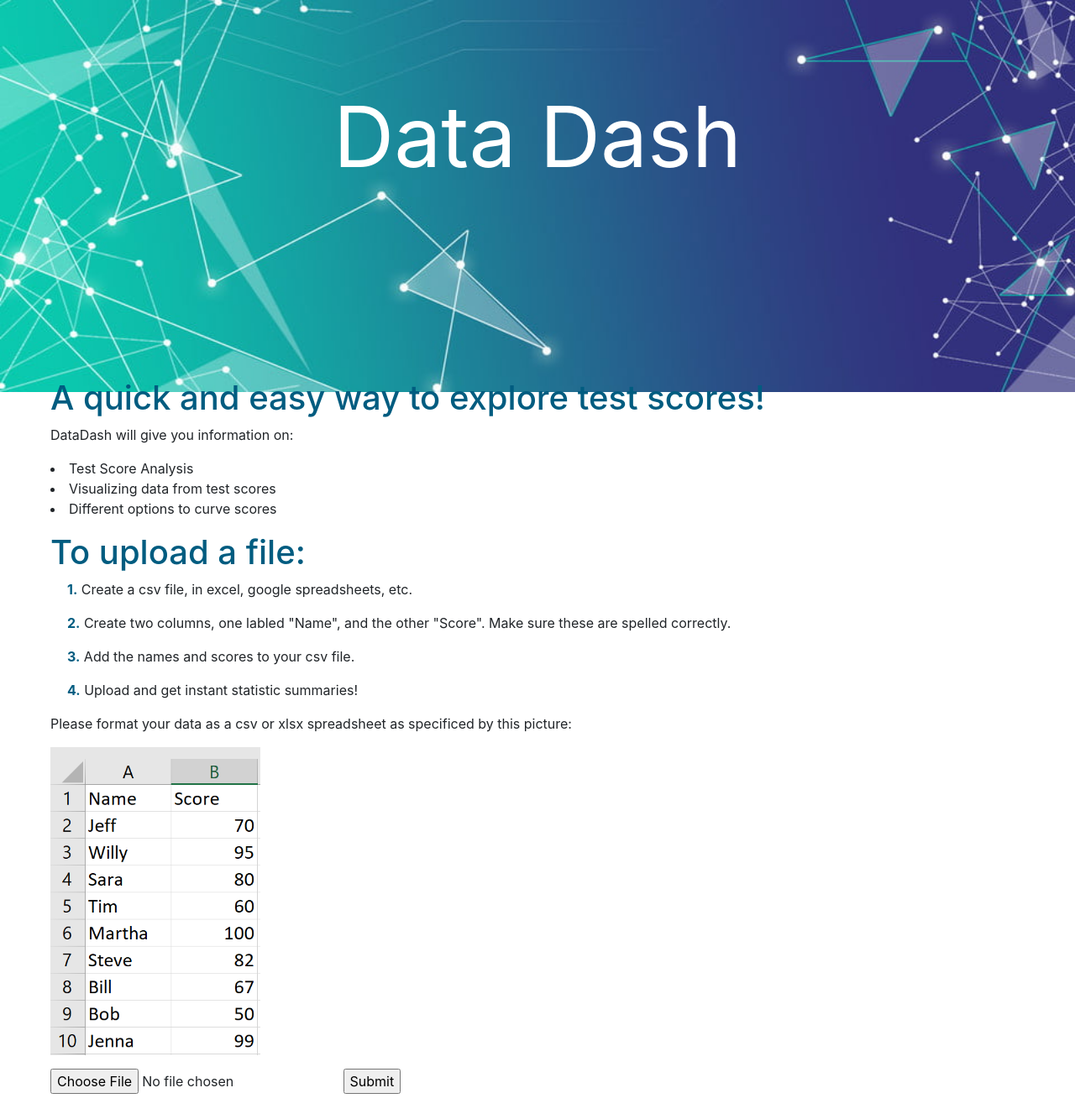
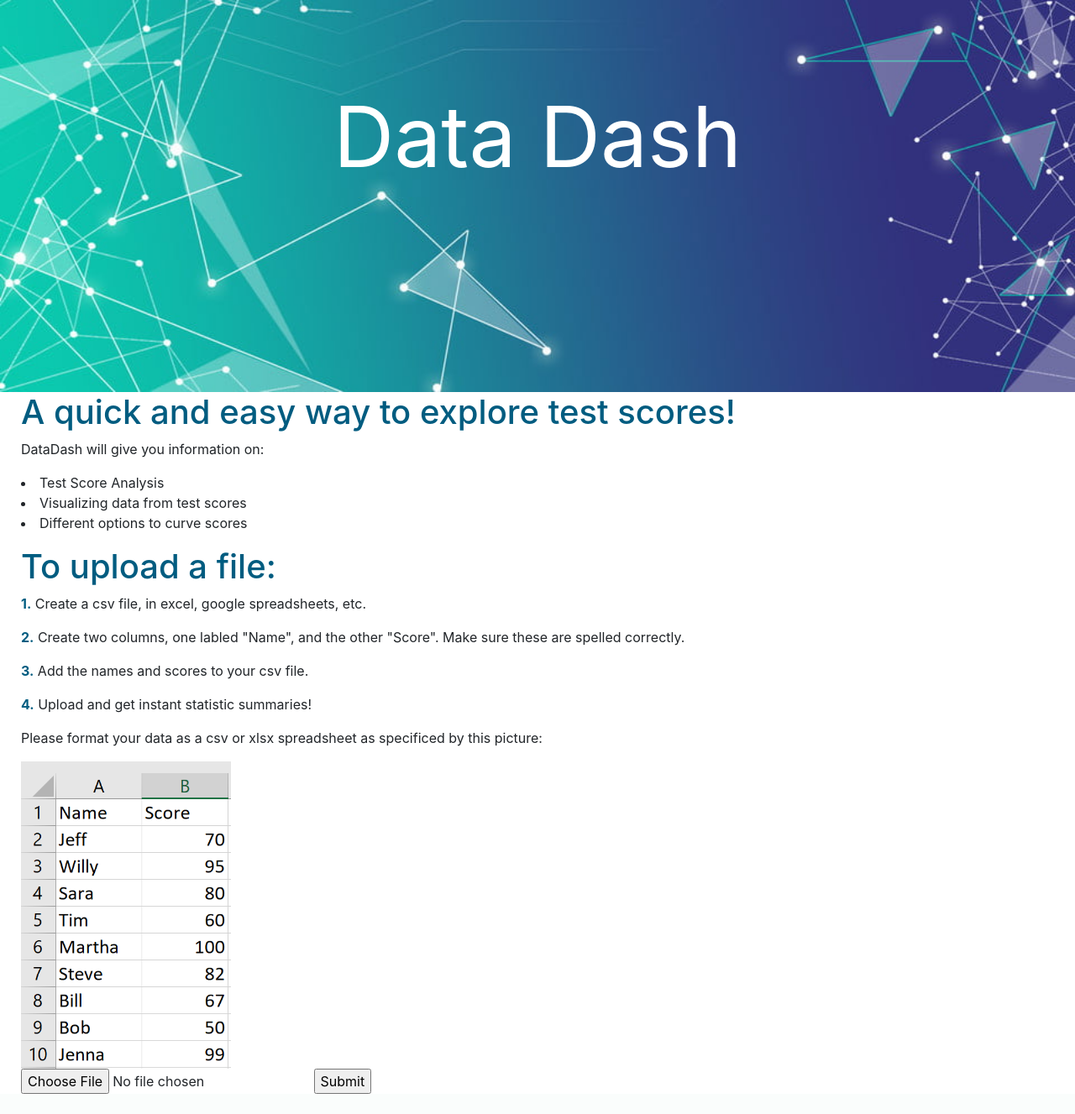
Before and after one commit to EmChamberlain/DataDash, a Flask app: page / in a window 1280 px wide. Shown: the whole page at 84% size. After the commit the page ends 1303 px from the top, so only its background shows below. Run offline with Flask 2, Linux system fonts and the light colour scheme; some libraries are stand-ins or nearby versions.

Commit message:
changes2

```diff
--- a/templates/index.html
+++ b/templates/index.html
@@ -33,6 +33,18 @@
         #stripes13 {
         background-image: repeating-linear-gradient(165deg, #ccc, #ccc 60px, #dbdbdb 60px, #dbdbdb 120px);
         }
+        section:after {
+          content: "";
+          display: table;
+          clear: both;
+          margin-left: 20px;
+          left:20px
+        }
+        #leftfloat {
+          margin-left: 25px;
+
+          left:20px;
+        }
         </style>
 
         <div  class="pattern">
@@ -43,7 +55,8 @@
         <div class="centered">Data Dash</div>
         </div>
       </div>
-    <div  style="position: absolute; left: 60px; top: 450px;">
+    <div>
+    <section id = "leftfloat">
     <h1 style="color: rgb(0, 92, 128)">A quick and easy way to explore test scores!</h1>
     <div>
       <p>
@@ -55,12 +68,12 @@
     </div>
 
     <h1 style="color: rgb(0, 92, 128)"> To upload a file:</h1>
-    <div style="position: relative; left: 20px;">
+    <div>
     <p><b style="color: rgb(0, 92, 128)">1.</b> Create a csv file, in excel, google spreadsheets, etc.</p>
     <p><b style="color: rgb(0, 92, 128)">2.</b> Create two columns, one labled "Name", and the other "Score". Make sure these are spelled correctly.</p>
     <p><b style="color: rgb(0, 92, 128)">3.</b> Add the names and scores to your csv file.</p>
     <p><b style="color: rgb(0, 92, 128)">4.</b> Upload and get instant statistic summaries!</p>
-    </div>
+
     <p>
       Please format your data as a csv or xlsx spreadsheet as specificed by this picture:
     </p>
@@ -69,19 +82,17 @@
     width="250"
     height="=250"
   />
-  <br>
-  <P></P>
     <form class="" action="data" method="post" enctype=multipart/form-data>
       <input type="file" name="upload-file" value="" />
       <input type="submit" value="Submit" />
     </form>
-  <br>
   </div>
     <script src="https://code.jquery.com/jquery-3.3.1.slim.min.js" integrity="sha384-q8i/X+965DzO0rT7abK41JStQIAqVgRVzpbzo5smXKp4YfRvH+8abtTE1Pi6jizo" crossorigin="anonymous"></script>
     <script src="https://cdnjs.cloudflare.com/ajax/libs/popper.js/1.14.7/umd/popper.min.js" integrity="sha384-UO2eT0CpHqdSJQ6hJty5KVphtPhzWj9WO1clHTMGa3JDZwrnQq4sF86dIHNDz0W1" crossorigin="anonymous"></script>
     <script src="https://stackpath.bootstrapcdn.com/bootstrap/4.3.1/js/bootstrap.min.js" integrity="sha384-JjSmVgyd0p3pXB1rRibZUAYoIIy6OrQ6VrjIEaFf/nJGzIxFDsf4x0xIM+B07jRM" crossorigin="anonymous"></script>
 
   </body>
+</section>
 </html>
 <script>
   if ( window.history.replaceState ) {
```
